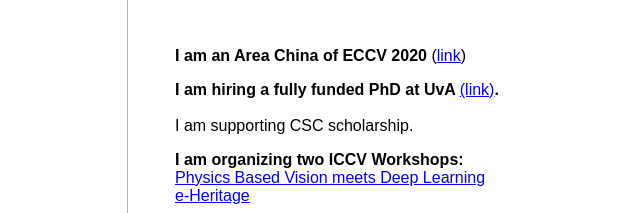
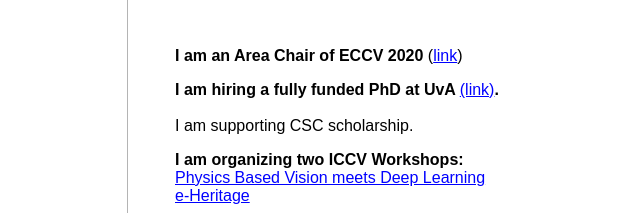
Before and after one commit to youshaodi/youshaodi.github.io, a plain HTML site: page index.html in a window 1280 px wide. Shown: the part 1042-1255 px from the top of the page, 305-945 px from the left. Drawn offline with Linux system fonts and the light colour scheme.

Commit message:
Update index.html

```diff
--- a/index.html
+++ b/index.html
@@ -802,7 +802,7 @@
   <p class=style3>Biography</p>
   <p><strong>Dr. Shaodi You</strong> is an Assistant Professor at University of Amsterdam (UvA), Netherlands. He works in the Computer Vision Research Group in the Insititute of Informatics. He receives his Ph.D. and M.E. degrees from The University of Tokyo, Japan in 2015 and 2012 and his bachelor's degree from Tsinghua University, P. R. China in 2009. His research interests are 1. physics based vision, 2. perception based vision and learning, and 3. 3D geometry. He is best known for his work on visual enhancement for rainy days. He is the program chair for ICCV2017, ICCV2019 Workshop on Physics Based Vision meets Deep Learning. He is the program chair for ICCV2019 Workshop on e-Heritage. He is the general chair of DICTA2018 and the workshop chair for ACCV2018. He regularly serve as reviewers for top-tier computer vision conferences and journals including ICCV, ECCV, CVPR, TPAMI and IJCV.&nbsp;</p>
   <p>&nbsp;</p>
-  <p><strong>I am an Area China of ECCV 2020</strong> (<a href="https://eccv2020.eu" target="_blank">link</a>) </p>
+  <p><strong>I am an Area Chair of ECCV 2020</strong> (<a href="https://eccv2020.eu" target="_blank">link</a>) </p>
   <p><strong>I am hiring a fully funded PhD at UvA </strong><a href="https://www.uva.nl/en/content/vacancies/2019/10/19-664-phd-candidate-in-computer-vision-using-deep-learning.html?origin=qzYOHuMgQGaWLzn%2F4ST%2BQg" target="_blank">(link)</a><strong>.</strong><br>
     <br>
     I am supporting CSC scholarship.</p>
```
